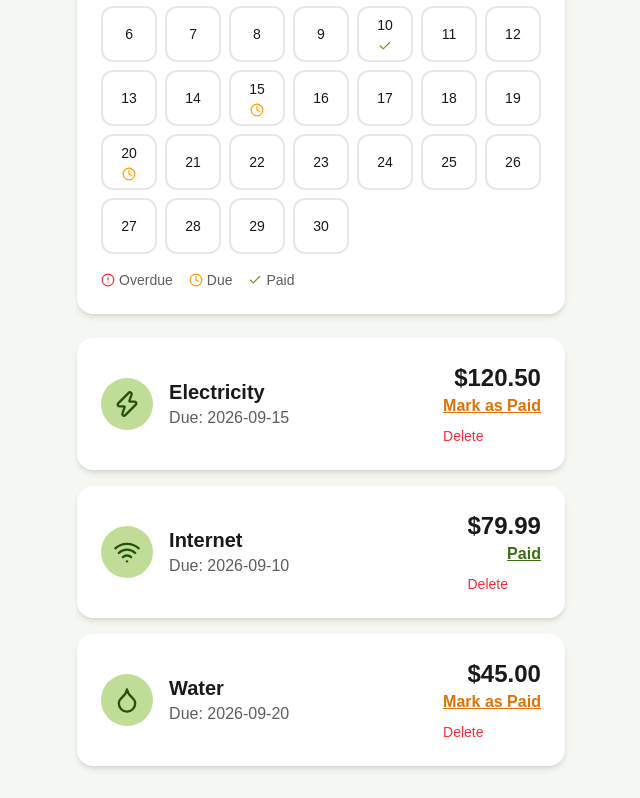
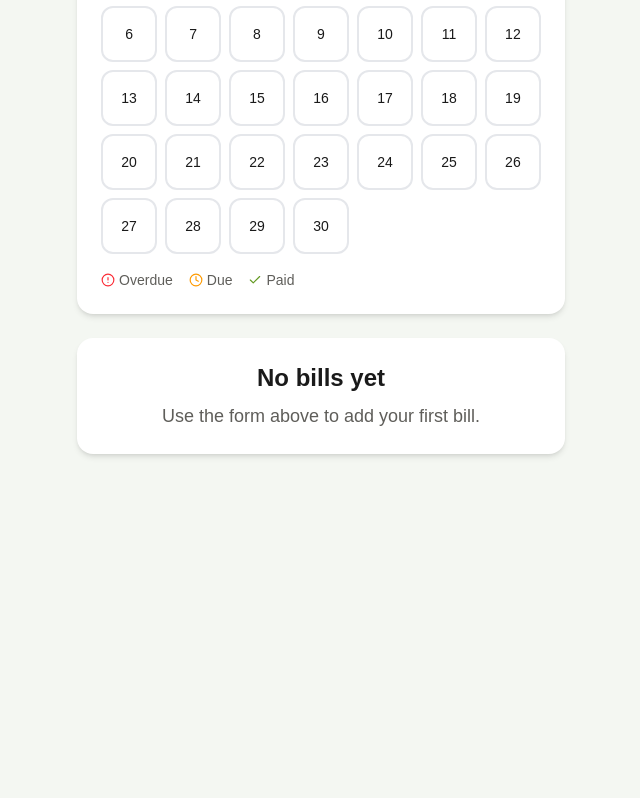
Before and after one commit to VRLes/seniors-bill-tracker, a Next.js app: page / in a window 1280 px wide. Shown: the part 1240-2038 px from the top of the page, without its empty margins (319-959 px from the left). After the commit the page ends 1742 px from the top, so only its background shows below. Built offline with nearby package versions, Linux system fonts and the light colour scheme.

Commit message:
Start with empty bill list, fix deleting last bill, add empty message

```diff
--- a/src/app/page.tsx
+++ b/src/app/page.tsx
@@ -2,7 +2,9 @@
 
 import { useState, useEffect, useMemo } from "react";
 import { Bill } from "@/types/bill";
-import { sampleBills } from "@/data/sampleBills";
+
+
+
 import { BillIcon } from "@/components/BillIcon";
 import { AddBillForm } from "@/components/AddBillForm";
 import { ReminderBanner } from "@/components/ReminderBanner";
@@ -12,21 +14,24 @@ import Link from "next/link";
 export default function Home() {
   const [bills, setBills] = useState<Bill[]>([]);
   const [highlightedIds, setHighlightedIds] = useState<Set<string>>(new Set());
+  // Becomes true once saved bills have been read, so we never save over them by mistake
+  const [loaded, setLoaded] = useState(false);
 
   useEffect(() => {
     const saved = localStorage.getItem("bills");
     if (saved) {
       setBills(JSON.parse(saved));
-    } else {
-      setBills(sampleBills);
     }
+    // Mark as loaded, even when nothing was saved, so a new visitor starts with an empty list
+    setLoaded(true);
   }, []);
 
   useEffect(() => {
-    if (bills.length > 0) {
+      // Only save after the first read, otherwise an empty list would wipe saved bills
+    if (loaded) {
       localStorage.setItem("bills", JSON.stringify(bills));
     }
-  }, [bills]);
+  }, [bills, loaded]);
 
   const summary = useMemo(() => {
     const today = new Date();
@@ -140,6 +145,17 @@ export default function Home() {
 
       <CalendarView bills={bills} onSelectDay={handleSelectDay} />
 
+        {loaded && bills.length === 0 && (
+        <div className="bg-[var(--bg-card)] rounded-2xl shadow-md p-6 mb-4 text-center">
+          <p className="text-2xl font-semibold text-[var(--text-primary)]">
+            No bills yet
+          </p>
+          <p className="text-lg text-[var(--text-secondary)] mt-2">
+            Use the form above to add your first bill.
+          </p>
+        </div>
+      )}
+
       <div className="space-y-4">
         {bills.map((bill) => (
           <div
```
